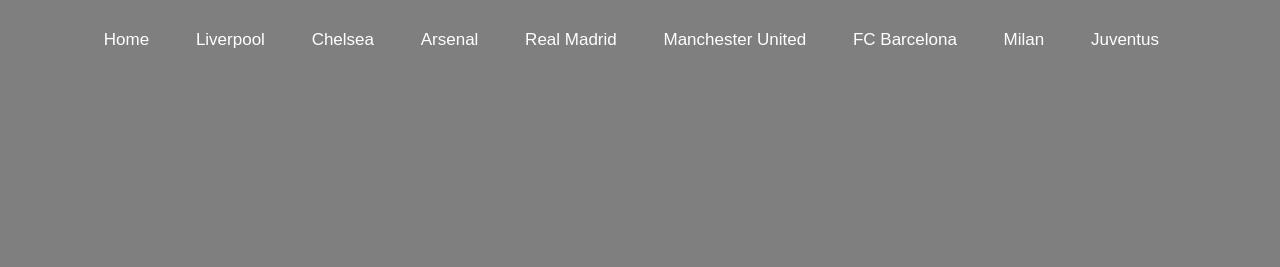
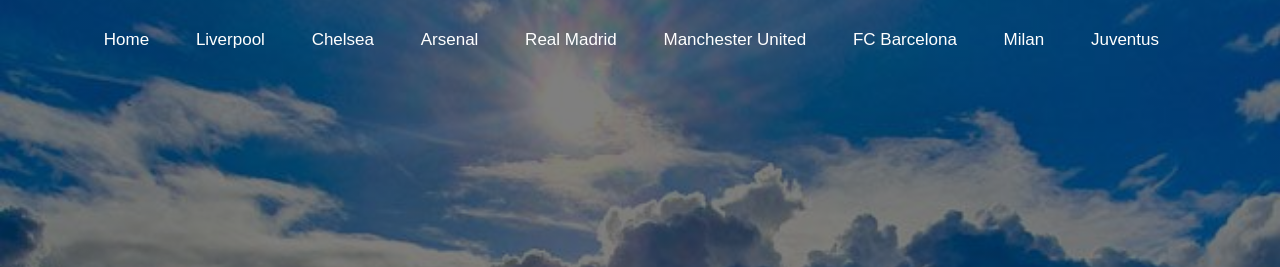
Before and after one commit to danknirvana/Dikshant-Website-Project, a plain HTML site: page index.html in a window 1280 px wide. Shown: the top 267 px of the page. Drawn offline with Linux system fonts and the light colour scheme; files that its build step writes are made by us from their sources.

Commit message:
Update index.html

```diff
--- a/index.html
+++ b/index.html
@@ -6,7 +6,7 @@
     <meta charset="utf-8">
     <meta name="viewport" content="width=device-width, initial-scale=1">
     <title>Football Pro</title>
-    <link rel="stylesheet" href="../website_project/style.css">
+    <link rel="stylesheet" href="style.css">
 
 
   </head>
```
